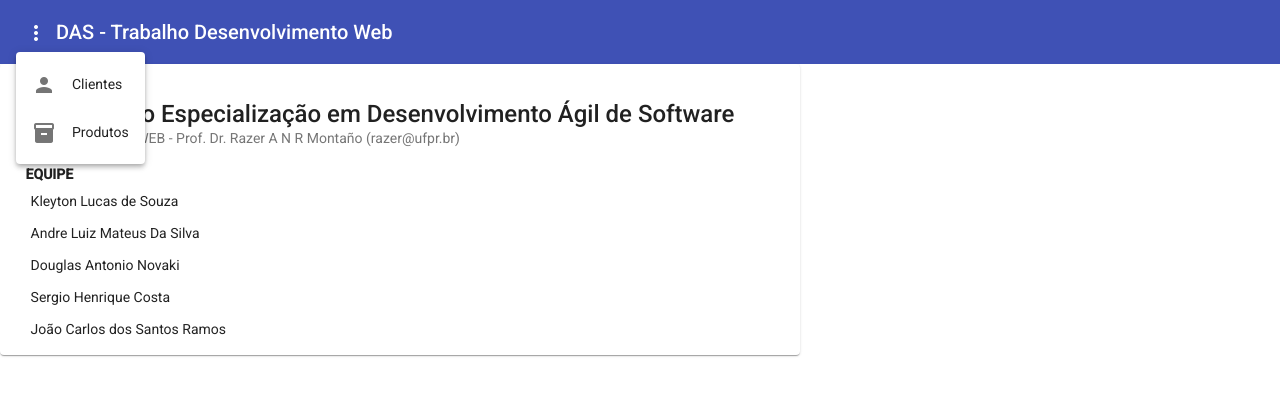
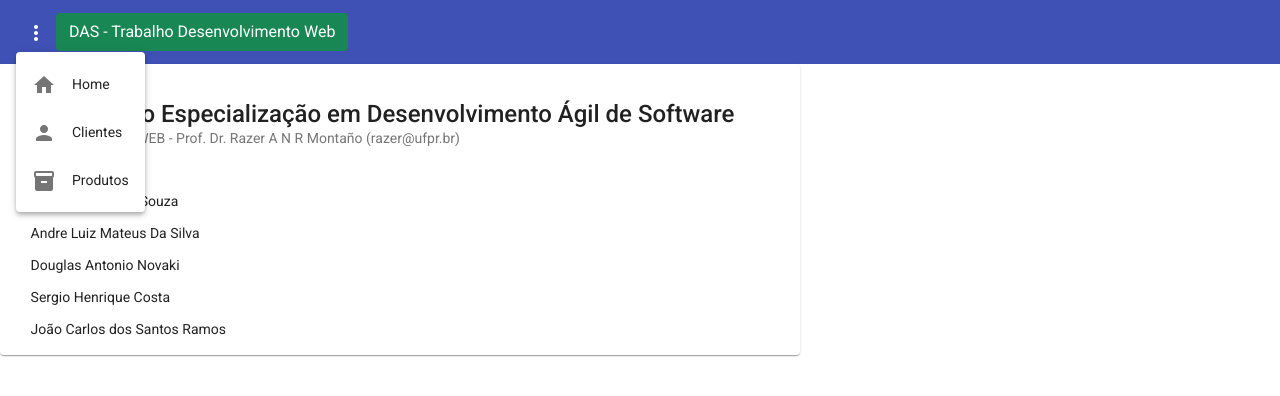
Before and after one commit to kleytonsouza/Trabalho_final_Razer_Alex, an Angular app in the folder FrontAngular/: page / in a window 1280 px wide. Both pictures are taken after a click on the button "more_vert". Shown: the top 396 px of the page. Built offline with nearby package versions, Linux system fonts and the light colour scheme; no server answers.

Commit message:
add botão voltar com router_link

```diff
--- a/FrontAngular/src/app/app.component.html
+++ b/FrontAngular/src/app/app.component.html
@@ -3,6 +3,10 @@
     <mat-icon>more_vert</mat-icon>
   </button>
   <mat-menu #menu="matMenu">
+    <button mat-menu-item routerLink="">
+      <mat-icon>home</mat-icon>
+      <span>Home</span>
+    </button>
     <button mat-menu-item routerLink="clientes/listar">
       <mat-icon>person</mat-icon>
       <span>Clientes</span>
@@ -12,6 +16,6 @@
       <span>Produtos</span>
     </button>
   </mat-menu>
-  <span>DAS - Trabalho Desenvolvimento Web </span>
+  <span><button type="button" class="btn btn-success" routerLink="">DAS - Trabalho Desenvolvimento Web </button></span>
 </mat-toolbar>
 <router-outlet></router-outlet>
--- a/FrontAngular/src/app/views/pedido/inserir-pedido/inserir-pedido.component.html
+++ b/FrontAngular/src/app/views/pedido/inserir-pedido/inserir-pedido.component.html
@@ -21,7 +21,7 @@
       <div class="form-floating mb-3">
         <mat-form-field class="example-full-width" appearance="fill">
           <mat-label>Quantidade</mat-label>
-          <input type="number" matInput placeholder="0" required min="1" (change)="changeValue($event)" name="quantidade">
+          <input type="number" matInput placeholder="0" required min="1" name="quantidade">
           <mat-error *ngIf="formPedido.get('quantidade')?.errors?.required">
             Insira a Quantidade
           </mat-error>
--- a/FrontAngular/src/app/views/pedido/listar-pedido/listar-pedido.component.html
+++ b/FrontAngular/src/app/views/pedido/listar-pedido/listar-pedido.component.html
@@ -2,7 +2,7 @@
   <div class="btn_add_pedido">
     <button mat-raised-button color="primary" (click)="inserirPedido()">Incluir Pedido </button>
   </div>
-  <h1>Lista de Produtos do cliente "colocar o nome do cliente"</h1>
+  <h1>Lista de Produtos do cliente {{ cliente.nome }}</h1>
   <table mat-table [dataSource]="dataSource" class="mat-elevation-z8">
     <ng-container matColumnDef="produto">
       <th mat-header-cell *matHeaderCellDef> Produto </th>
@@ -27,4 +27,5 @@
       <td class="mat-cell" colspan="4">Nenhum Produto encontrado</td>
     </tr>
   </table>
+  <button routerLink="../../../clientes/listar" class="btn btn-lg btn-danger" style="float: right; margin-top: 12px;">Voltar</button>
 </div>
--- a/FrontAngular/src/app/views/pedido/listar-pedido/listar-pedido.component.ts
+++ b/FrontAngular/src/app/views/pedido/listar-pedido/listar-pedido.component.ts
@@ -51,7 +51,6 @@ export class ListarPedidoComponent implements OnInit {
   public getCliente(){
     this.clienteService.getCliente(this.clienteId).subscribe((ite) => {
       this.cliente = ite;
-      console.log(ite)
     })
   }
 
--- a/FrontAngular/src/index.html
+++ b/FrontAngular/src/index.html
@@ -1,5 +1,5 @@
 <!doctype html>
-<html lang="en">
+<html lang="pt-br">
 <head>
   <meta charset="utf-8">
   <title>Trabalho DAS - Trabalho Desenvolvimento Web</title>
```
